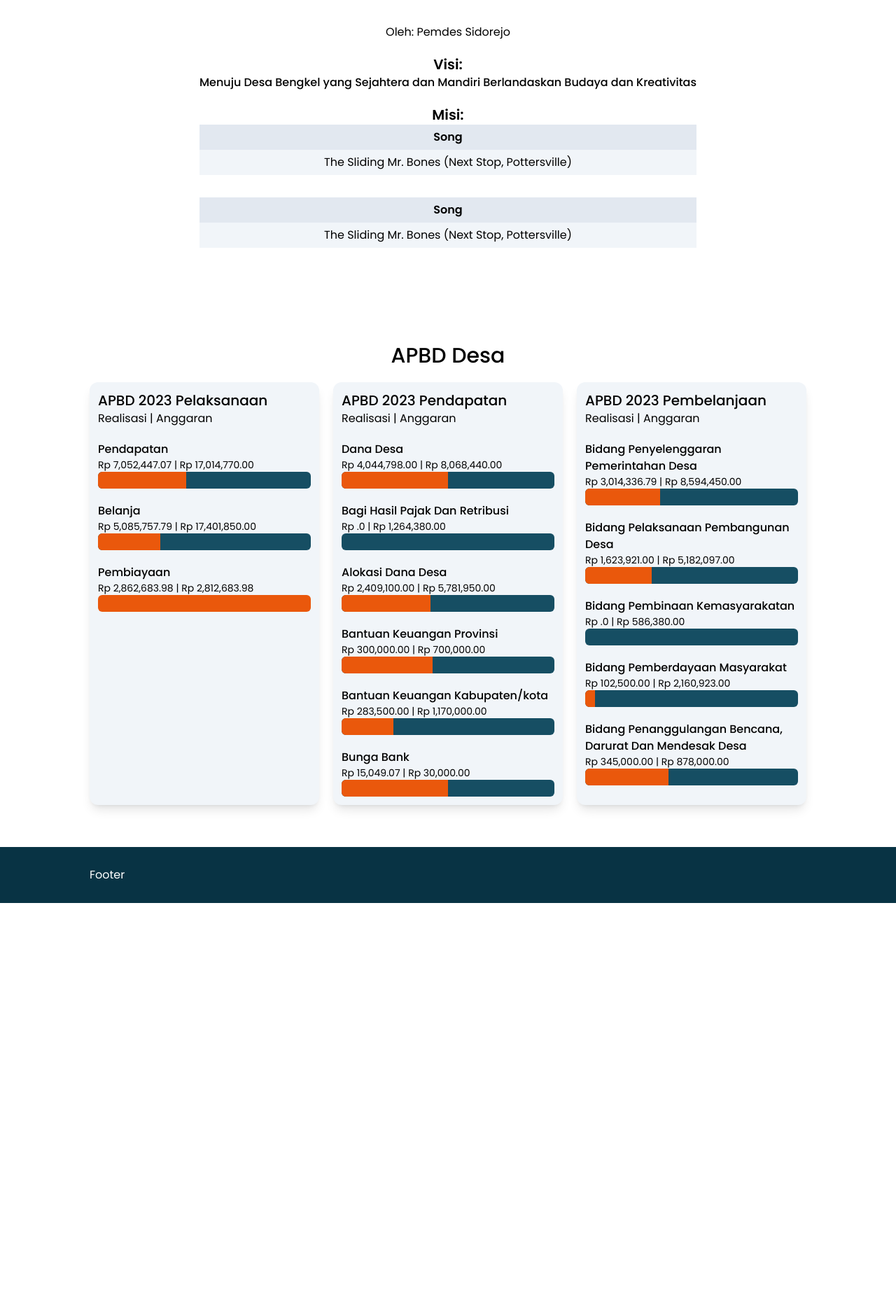
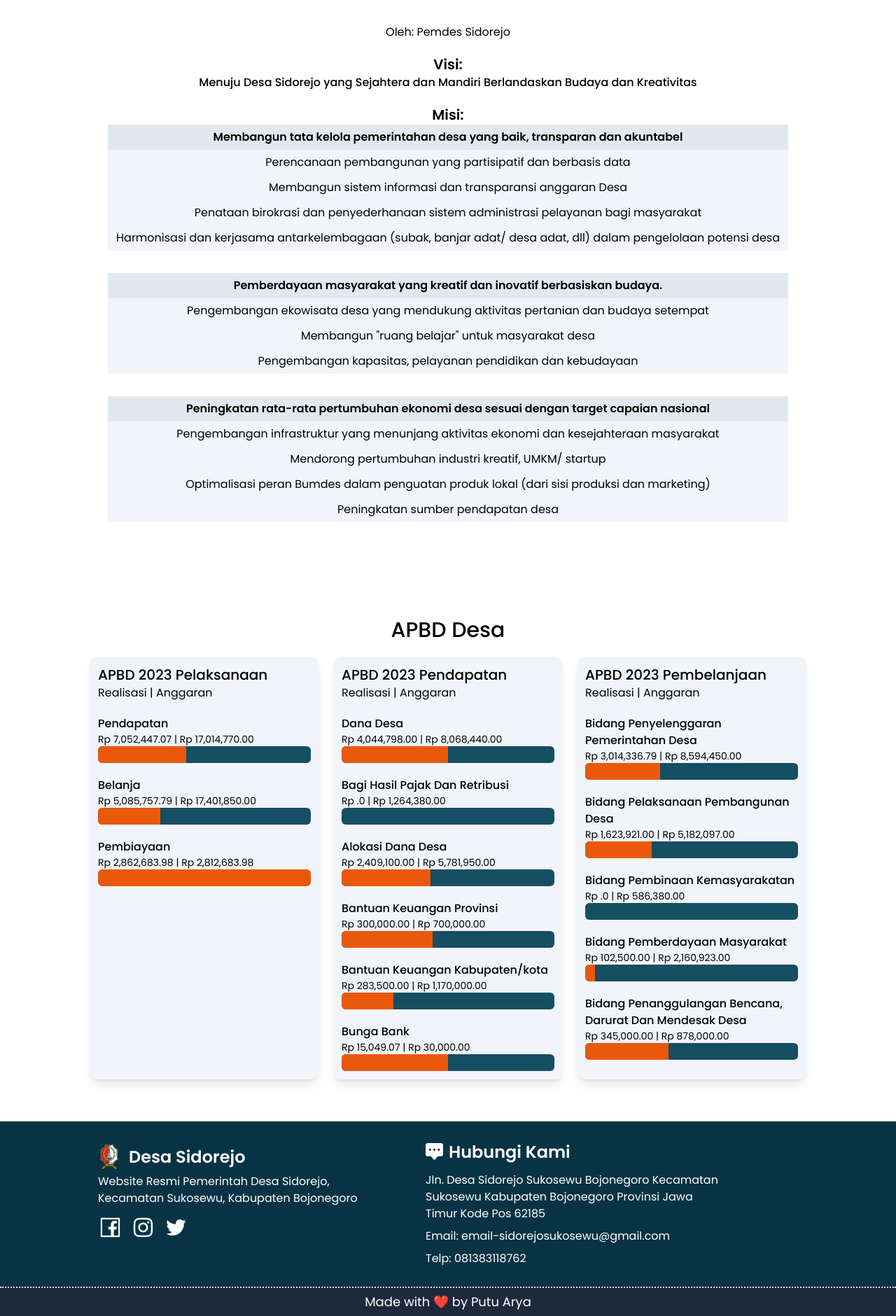
Before and after one commit to putubhanuartha/website-desa-client, a React (Vite) app: page /profil-desa/visi-misi in a window 1280 px wide. Shown: the part 578-2458 px from the top of the page at 70% size. Before the commit the page ends 1868 px from the top, so only its background shows below. Built offline with nearby package versions, Linux system fonts and the light colour scheme.

Commit message:
feat : "final v1.0"

```diff
--- a/package.json
+++ b/package.json
@@ -9,6 +9,7 @@
     "preview": "vite preview"
   },
   "dependencies": {
+    "chart.js": "^4.4.0",
     "framer-motion": "^10.12.17",
     "git-filter-repo": "^0.0.30",
     "hamburger-react": "^2.5.0",
@@ -16,6 +17,7 @@
     "localforage": "^1.10.0",
     "match-sorter": "^6.3.1",
     "react": "^18.2.0",
+    "react-chartjs-2": "^5.2.0",
     "react-countup": "^6.4.2",
     "react-dom": "^18.2.0",
     "react-icons": "^4.10.1",
--- a/src/components/Footer/Footer.tsx
+++ b/src/components/Footer/Footer.tsx
@@ -1,15 +1,63 @@
 import React from "react";
 import { APBD } from "../../pages/Home/Section/APBD/APBD";
-
+import { BsFillChatSquareDotsFill } from "react-icons/bs";
+import {
+	AiOutlineInstagram,
+	AiOutlineFacebook,
+	AiOutlineTwitter,
+} from "react-icons/ai";
 export const Footer = () => {
 	return (
 		<>
 			<APBD />
 			<footer className="py-7 bg-cyan-950 text-white">
-				<div className="container mx-auto">
-					<p>Footer</p>
+				<div className="container mx-auto flex gap-x-5 md:flex-row gap-y-5 flex-col">
+					<div className="max-w-md">
+						<div className="flex items-center ">
+							<img
+								src={"/logo.png"}
+								alt="logoKabupaten"
+								className="w-14 object-cover"
+							/>
+							<h1 className="font-semibold md:text-2xl text-xl">
+								Desa Sidorejo
+							</h1>
+						</div>
+						<p className="px-3 md:text-base text-sm">
+							Website Resmi Pemerintah Desa Sidorejo, Kecamatan Sukosewu,
+							Kabupaten Bojonegoro
+						</p>
+						<div className="flex items-center px-3 mt-3 gap-x-3">
+							<AiOutlineFacebook size={35} />
+							<AiOutlineInstagram size={35} />
+							<AiOutlineTwitter size={35} />
+						</div>
+					</div>
+					<div className="max-w-md px-3">
+						<div className="flex items-center gap-x-2">
+							<i>
+								<BsFillChatSquareDotsFill size={25} />
+							</i>
+							<p className="font-semibold md:text-2xl text-xl">Hubungi Kami</p>
+						</div>
+						<div className="mt-3 flex flex-col gap-y-2 ">
+							<p className="md:text-base text-sm">
+								Jln. Desa Sidorejo Sukosewu Bojonegoro Kecamatan Sukosewu
+								Kabupaten Bojonegoro Provinsi Jawa Timur Kode Pos 62185
+							</p>
+							<p className="md:text-base text-sm">
+								Email: email-sidorejosukosewu@gmail.com
+							</p>
+							<p className="md:text-base text-sm">Telp: 081383118762</p>
+						</div>
+					</div>
 				</div>
 			</footer>
+			<div className="bg-slate-800 py-1.5 border-t-2 border-dotted">
+				<p className="text-center text-lg text-white">
+					Made with ❤️ by Putu Arya
+				</p>
+			</div>
 		</>
 	);
 };
--- /dev/null
+++ b/src/data/visiMisiDesa.ts
@@ -0,0 +1,25 @@
+type Misi = {
+    capaian: string
+    listCapaian: string[]
+}
+const visiMisiDesa = {
+    visi: `Menuju Desa Sidorejo yang Sejahtera dan Mandiri Berlandaskan Budaya
+    dan Kreativitas`,
+    misiDesa: [
+        {
+            capaian: "Membangun tata kelola pemerintahan desa yang baik, transparan dan akuntabel", listCapaian: [
+                "Perencanaan pembangunan yang partisipatif dan berbasis data ", "Membangun sistem informasi dan transparansi anggaran Desa", "	Penataan birokrasi dan penyederhanaan sistem administrasi pelayanan bagi masyarakat", `	Harmonisasi dan kerjasama antarkelembagaan (subak, banjar adat/ desa adat, dll) dalam pengelolaan potensi desa`
+            ]
+        },
+        {
+            capaian: "Pemberdayaan masyarakat yang kreatif dan inovatif berbasiskan budaya.",
+            listCapaian: ["Pengembangan ekowisata desa yang mendukung aktivitas pertanian dan budaya setempat", `	Membangun "ruang belajar" untuk masyarakat desa`, `	Pengembangan kapasitas, pelayanan pendidikan dan kebudayaan`]
+        }
+        , {
+            capaian: "Peningkatan rata-rata pertumbuhan ekonomi desa sesuai dengan target capaian nasional",
+            listCapaian: ["Pengembangan infrastruktur yang menunjang aktivitas ekonomi dan kesejahteraan masyarakat", "	Mendorong pertumbuhan industri kreatif, UMKM/ startup", "	Optimalisasi peran Bumdes dalam penguatan produk lokal (dari sisi produksi dan marketing)", "	Peningkatan sumber pendapatan desa "]
+        }
+    ] as Misi[]
+}
+
+export default visiMisiDesa
--- a/src/pages/Home/Hero/HeroContent.tsx
+++ b/src/pages/Home/Hero/HeroContent.tsx
@@ -4,7 +4,7 @@ import { motion } from "framer-motion";
 import { NewsListStarter } from "./NewsListStarter";
 export const HeroContent = () => {
 	return (
-		<div className="container text-white mx-auto flex z-40 justify-between flex-wrap absolute top-[50%] -translate-y-[50%] left-[50%] -translate-x-[50%]">
+		<div className="container mt-9 text-white mx-auto flex z-40 justify-between flex-wrap absolute top-[50%] -translate-y-[50%] left-[50%] -translate-x-[50%]">
 			<div className="max-w-md">
 				<h1 className="xl:text-5xl lg:text-4xl text-3xl font-semibold xl:leading-[4rem] lg:leading-[3rem] leading-9">
 					<TypeAnimation
@@ -13,7 +13,7 @@ export const HeroContent = () => {
 					/>
 				</h1>
 				<motion.p
-					className="lg:text-2xl md:text-xl text-lg xl:leading-[4rem] lg:leading-[3rem] leading-9"
+					className="lg:text-2xl md:text-xl text-lg xl:leading-[4rem] lg:leading-[3rem] leading-5 sm:leading-9"
 					initial={{ opacity: 0, x: -40 }}
 					animate={{ opacity: 1, x: 0 }}
 					transition={{ duration: 0.7, delay: 1.3, ease: "easeInOut" }}
--- a/src/pages/Home/IndexHome.tsx
+++ b/src/pages/Home/IndexHome.tsx
@@ -1,7 +1,6 @@
 import { useEffect } from "react";
 import { Hero } from "./Hero/Hero";
 import { PotensiDesa } from "./Section/PotensiDesa/PotensiDesa";
-import { APBD } from "./Section/APBD/APBD";
 import { TentangKami } from "./Section/TentangKami/TentangKami";
 import { HubungiKami } from "./Section/HubungiKami/HubungiKami";
 import { SistemInformasiDesa } from "./Section/SistemInformasiDesa/SistemInformasiDesa";
@@ -16,7 +15,6 @@ export const IndexHome = () => {
 			<TentangKami />
 			<SistemInformasiDesa />
 			<PotensiDesa />
-
 			<HubungiKami />
 		</div>
 	);
--- a/src/pages/Home/Section/APBD/APBD.tsx
+++ b/src/pages/Home/Section/APBD/APBD.tsx
@@ -1,5 +1,3 @@
-import React from "react";
-import { Bar } from "./Bar";
 import { useInView } from "framer-motion";
 import { useRef } from "react";
 import { ListCardAPBD } from "./ListCardAPBD";
--- a/src/pages/Home/Section/PotensiDesa/CardPotensi.tsx
+++ b/src/pages/Home/Section/PotensiDesa/CardPotensi.tsx
@@ -21,7 +21,7 @@ export const CardPotensi: React.FC<CardPotensiProps> = ({
 			<img
 				src={imgLink}
 				alt="img-logo"
-				className="w-40 object-cover block mx-auto rounded-md"
+				className="sm:w-40 w-28 object-cover block mx-auto rounded-md"
 			/>
 			<div className="p-5 flex flex-col justify-between">
 				<p className="text-xl font-semibold">{title}</p>
--- a/src/pages/Home/Section/SistemInformasiDesa/SistemInformasiDesa.tsx
+++ b/src/pages/Home/Section/SistemInformasiDesa/SistemInformasiDesa.tsx
@@ -9,10 +9,10 @@ export const SistemInformasiDesa = () => {
 						<img
 							src="/img/sid/sid.png"
 							alt="sid-img"
-							className="w-64 absolute z-40 top-0 left-0"
+							className="sm:w-64 w-40 absolute z-40 top-0 left-0"
 						/>
 						<svg
-                            className="scale-150 w-64"
+                            className="scale-150 sm:w-64 w-40"
 							version="1.1"
 							xmlns="http://www.w3.org/2000/svg"
 							viewBox="0 0 500 500"
--- a/src/pages/Home/Section/TentangKami/TentangKami.tsx
+++ b/src/pages/Home/Section/TentangKami/TentangKami.tsx
@@ -36,7 +36,7 @@ export const TentangKami = () => {
 		<motion.section
 			initial="offscreen"
 			whileInView="onscreen"
-			viewport={{ once: true, amount: 0.4 }}
+			viewport={{ once: true, amount: 0.2 }}
 			className="py-14 bg-cyan-950"
 		>
 			<div className="container mx-auto xl:flex-nowrap flex gap-x-3 flex-wrap">
--- a/src/pages/Home/Section/TentangKami/TentangKamiCard.tsx
+++ b/src/pages/Home/Section/TentangKami/TentangKamiCard.tsx
@@ -12,7 +12,7 @@ export const TentangKamiCard: React.FC<TentangKamiCardProps> = ({
 	constDelay,
 }) => {
 	return (
-		<div className="flex hover:shadow-[0px_0px_8px_5px_rgba(34,211,238,0.4)] gap-x-4 group bg-slate-200 rounded-lg px-4 py-5 hover:-translate-y-1 transition-all duration-150">
+		<div className="flex sm:flex-row flex-col gap-y-4 hover:shadow-[0px_0px_8px_5px_rgba(34,211,238,0.4)] gap-x-4 group bg-slate-200 rounded-lg px-4 py-5 hover:-translate-y-1 transition-all duration-150">
 			<img
 				src={imgLink}
 				alt="img-logo"
--- a/src/pages/ProfilDesa/VisiMisi/VisiMisi.tsx
+++ b/src/pages/ProfilDesa/VisiMisi/VisiMisi.tsx
@@ -1,6 +1,10 @@
-import React from "react";
+import React, { useRef } from "react";
 import visiMisiImage from "/img/visi-misi/visi-misi.jpg";
+import visiMisiDesa from "../../../data/visiMisiDesa";
+import { motion, useInView } from "framer-motion";
 const VisiMisi = () => {
+	const ref = useRef(null);
+	const isInView = useInView(ref, { once: false });
 	return (
 		<div className="min-h-screen">
 			<div className="container mx-auto py-24 flex flex-col items-center gap-y-6">
@@ -15,44 +19,58 @@ const VisiMisi = () => {
 				<div className="mt-3 flex flex-col gap-y-5">
 					<p className="text-center">Oleh: Pemdes Sidorejo</p>
 					<div>
-						<p className="font-semibold text-center  md:text-xl text-lg">Visi: </p>
+						<p className="font-semibold text-center  md:text-xl text-lg">
+							Visi:{" "}
+						</p>
 						<p className="font-medium text-center md:text-base text-sm">
-							Menuju Desa Bengkel yang Sejahtera dan Mandiri Berlandaskan Budaya
-							dan Kreativitas
+							{visiMisiDesa.visi}
 						</p>
 					</div>
-					<div>
-						<p className="font-semibold md:text-xl text-lg  text-center">Misi: </p>
+					<div ref={ref}>
+						<p className="font-semibold md:text-xl text-lg  text-center">
+							Misi:{" "}
+						</p>
+						{isInView && (
 							<div className="flex flex-col gap-y-8">
-							<table className="table-auto w-full">
+								{visiMisiDesa.misiDesa.map((el, index) => {
+									return (
+										<motion.table
+											initial={{ opacity: 0, x: index % 2 === 0 ? -100 : 100 }}
+											animate={{ opacity: 1, x: 0 }}
+											transition={{
+												ease: "easeInOut",
+												duration: 0.7,
+												delay: index * 0.6,
+											}}
+											key={index}
+											className="table-auto w-full"
+										>
 											<thead className="bg-slate-200">
 												<tr>
-										<th className="py-1.5  md:text-base text-sm">Song</th>
+													<th className="py-1.5  md:text-base text-sm">
+														{el.capaian}
+													</th>
 												</tr>
 											</thead>
 											<tbody>
-									<tr className="bg-slate-100">
-										<td className="text-center py-1.5  md:text-base text-sm">
-											The Sliding Mr. Bones (Next Stop, Pottersville)
+												{el.listCapaian.map((el, index) => {
+													return (
+														<tr
+															key={index}
+															className="bg-slate-100"
+														>
+															<td className="text-center py-1.5  md:text-base text-sm px-3">
+																{el}
 															</td>
 														</tr>
+													);
+												})}
 											</tbody>
-							</table>
-							<table className="table-auto w-full">
-								<thead className="bg-slate-200">
-									<tr>
-										<th className="py-1.5  md:text-base text-sm">Song</th>
-									</tr>
-								</thead>
-								<tbody>
-									<tr className="bg-slate-100">
-										<td className="text-center py-1.5  md:text-base text-sm">
-											The Sliding Mr. Bones (Next Stop, Pottersville)
-										</td>
-									</tr>
-								</tbody>
-							</table>
+										</motion.table>
+									);
+								})}
 							</div>
+						)}
 					</div>
 				</div>
 			</div>
```
Also changed, not shown: 1 other file (tests, documents, lock files or other folders). Lines whose indentation alone changed are shown as unchanged.
